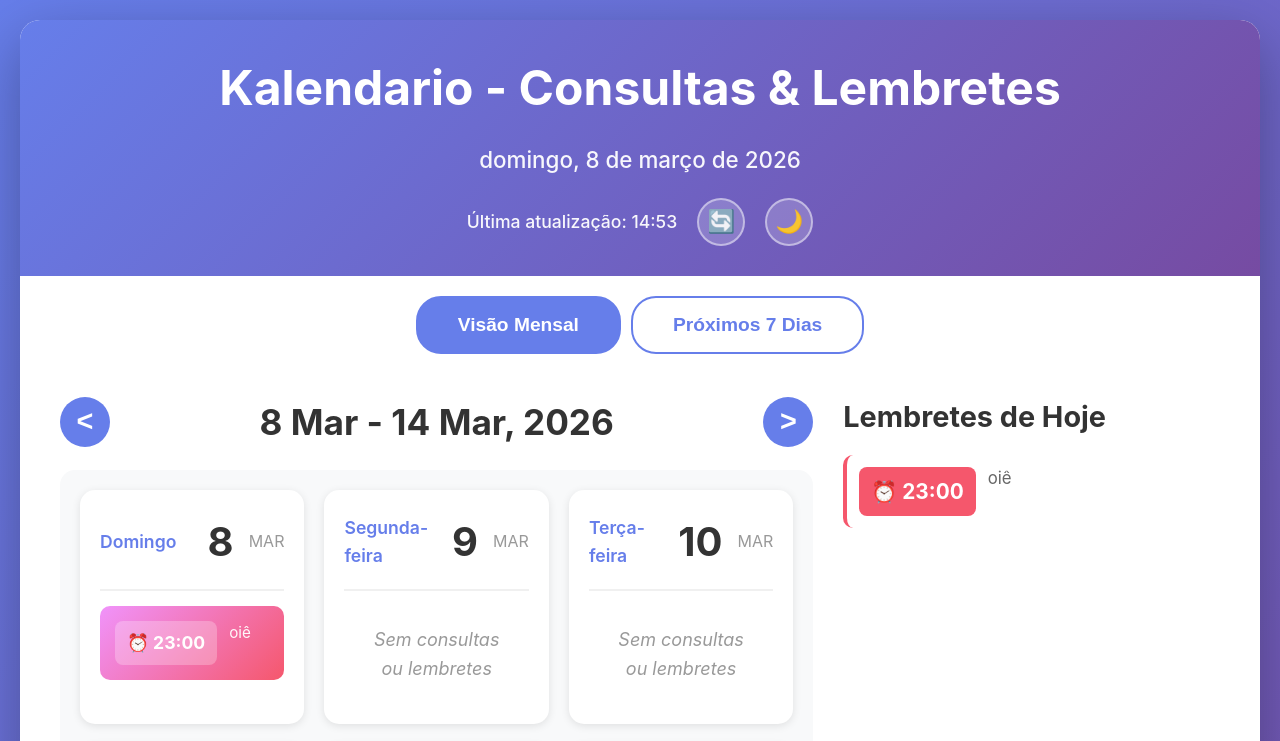
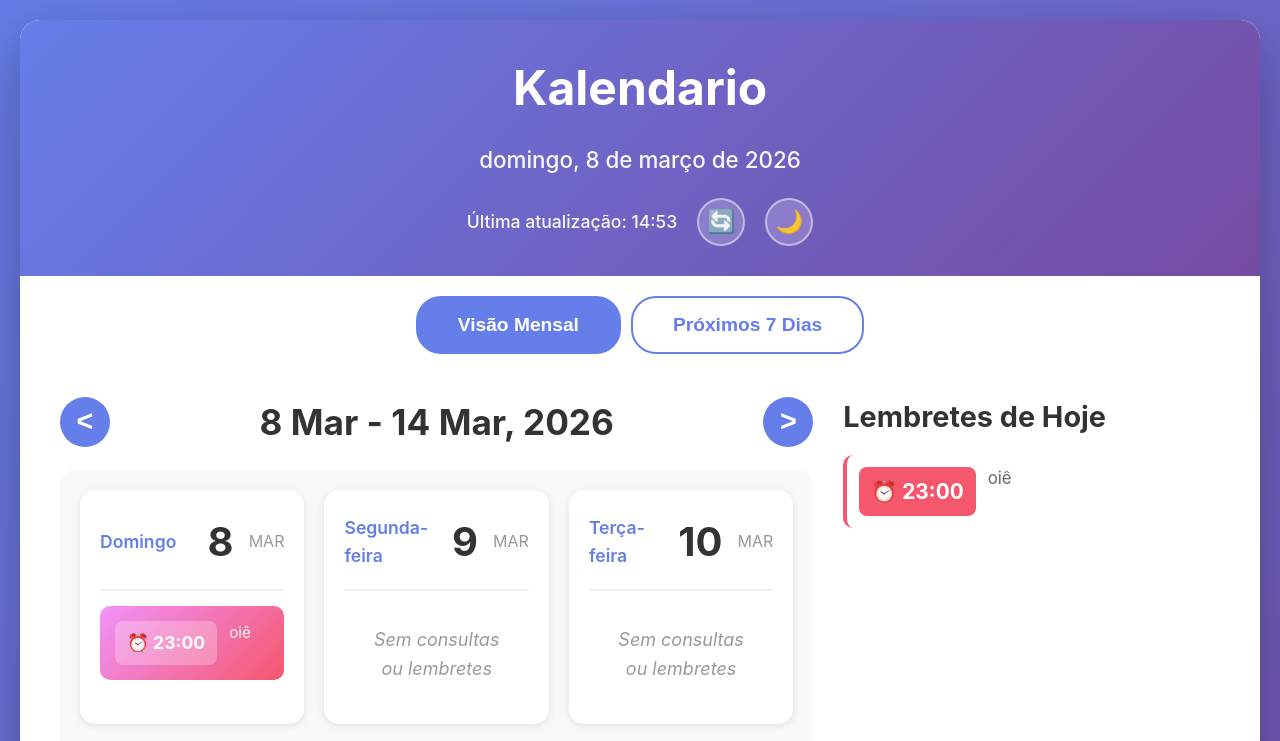
Before and after one commit to thiagosanches/kalendario, a plain HTML site: page web/index.html in a window 1280 px wide. Shown: the top 741 px of the page. Drawn offline with Linux system fonts and the light colour scheme; files whose address does not match are found by name.

Commit message:
refactor: simplify header title to show only project name
- Remove subtitle 'Consultas & Lembretes' from header
- Display clean 'Kalendario' branding
- Improve visual simplicity and focus

```diff
--- a/web/index.html
+++ b/web/index.html
@@ -9,7 +9,7 @@
 <body>
     <div class="container">
         <header>
-            <h1>Kalendario - Consultas & Lembretes</h1>
+            <h1>Kalendario</h1>
             <div class="current-date">
                 <span id="currentDate"></span>
             </div>
```
